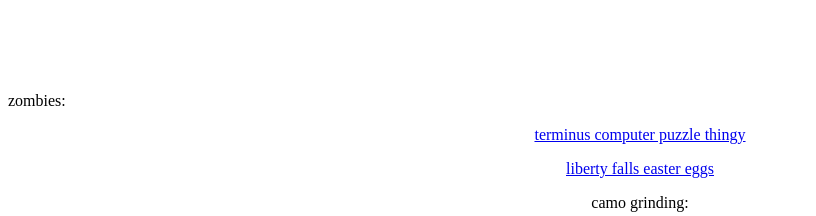
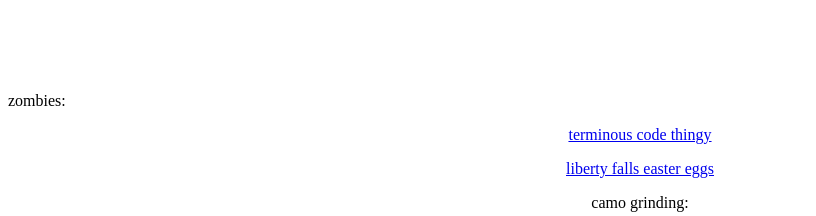
Before and after one commit to Grymmllyn/bo6-site, a plain HTML site: page index.html in a window 1280 px wide. Shown: the top 216 px of the page, without its empty margins (0-816 px from the left). Drawn offline with Linux system fonts and the light colour scheme.

Commit message:
Update index.html

```diff
--- a/index.html
+++ b/index.html
@@ -18,8 +18,7 @@
 <img href="bo6logo.png" class="tooltip--bottom" data-tooltip="the bo6 logo">
 <p align="center"><p class="tooltip--bottom" data-tooltip="all the zombies stuff">zombies:</p>
 <p align="center"><font face="Segoe UI Variable Display">
-<a href="https://html-preview.github.io/?url=https://github.com/mattmular/files/blob/main/index.html">
-terminus computer puzzle thingy</a></font></p>
+<a href="https://html-preview.github.io/?url=https://github.com/mattmular/files/blob/main/index.html" class="tooltip--triangle" data-tooltip="the terminous computer code solver thingy">terminous code thingy</a>
 <p align="center"><font face="Segoe UI Variable Display">
 <a href="https://www.ign.com/wikis/call-of-duty-black-ops-6/Liberty_Falls_Secrets_and_Easter_Eggs">
 liberty falls easter eggs</a></font></p>
```
